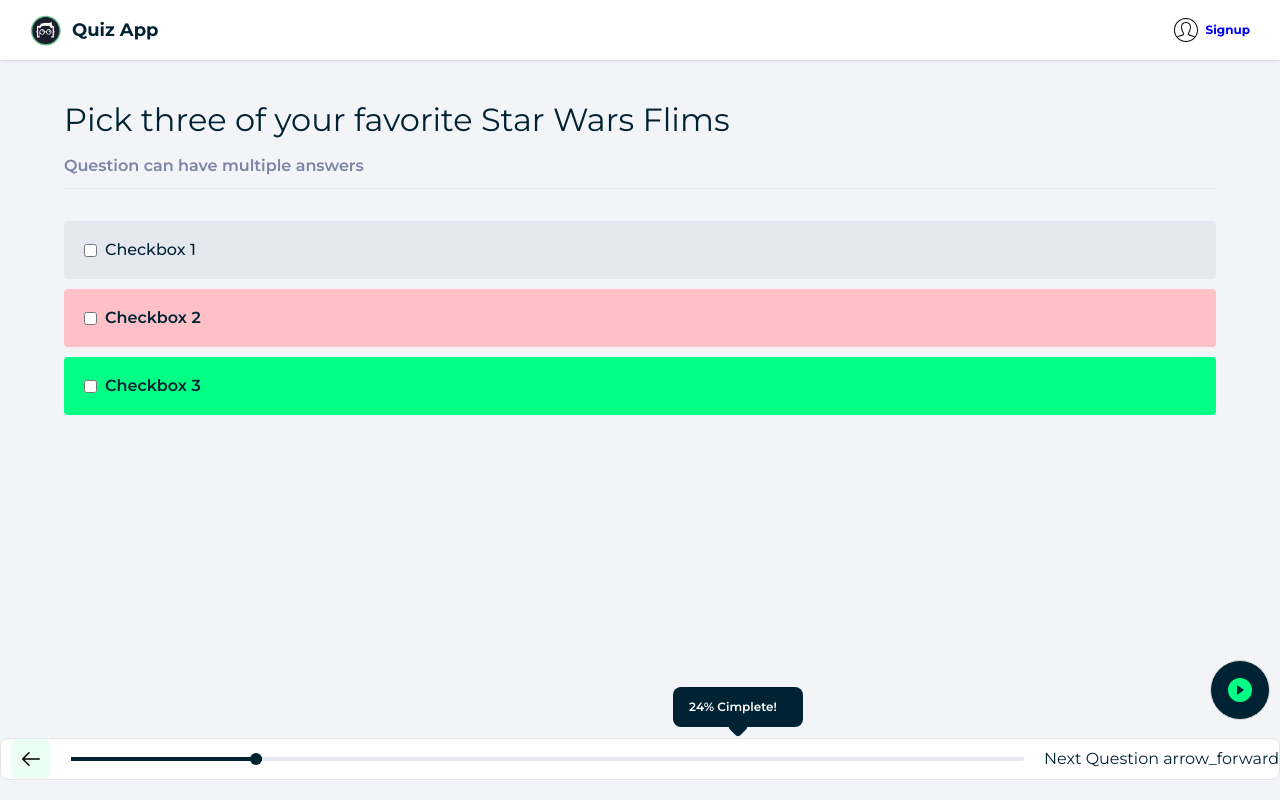
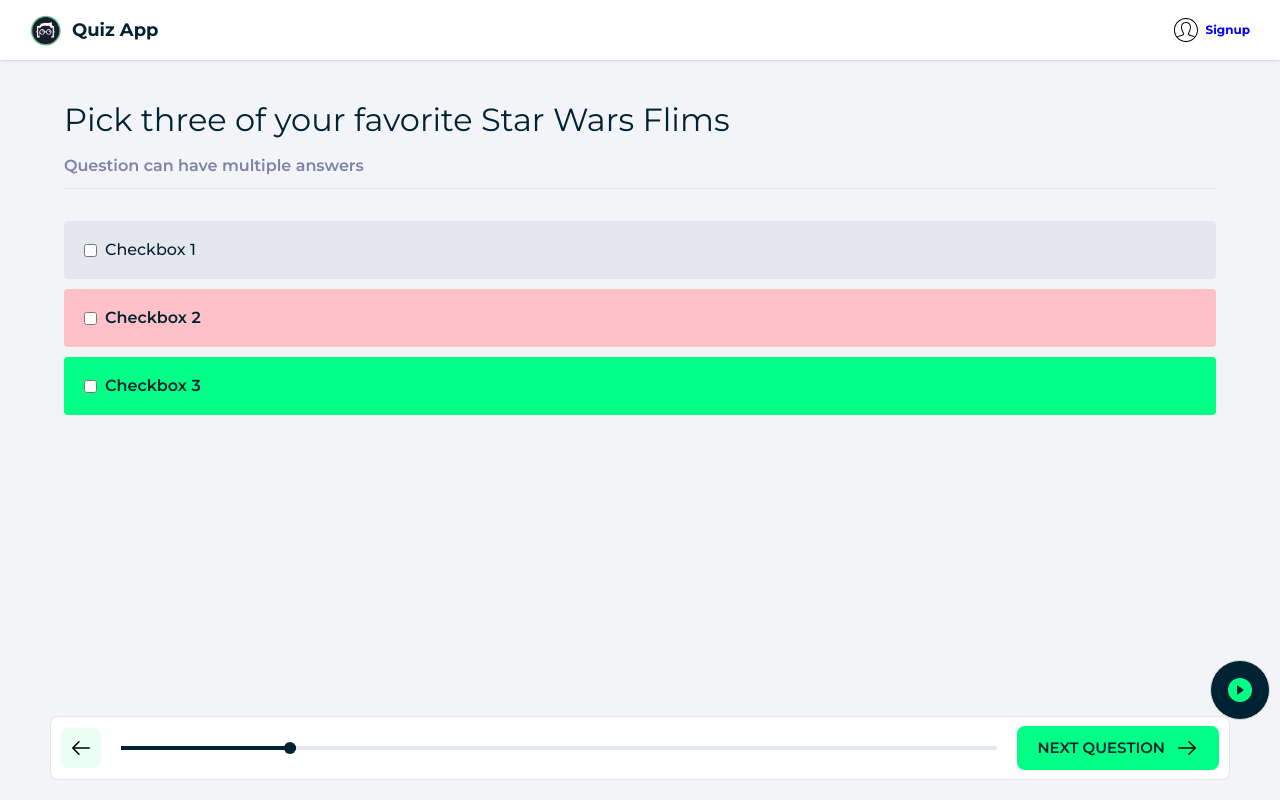
Before and after one commit to rajibmehedihasan/quiz-quiz, a React (Create React App) app: page / in a window 1280 px wide. Built offline with nearby package versions, Linux system fonts and the light colour scheme; what @neojp/tailwindcss-line-clamp-utilities would draw is missing.

Commit message:
finish progressbar

```diff
--- a/src/components/button/index.tsx
+++ b/src/components/button/index.tsx
@@ -1,33 +1,23 @@
 import React from "react";
 interface Props {
     btnText: string;
+    btnIcon?: string;
     className?: string;
 }
 
 function Button(props: any) {
-    const { btnText, className, ...rest } = props;
+    const { btnText, className, btnIcon, ...rest } = props;
     return (
         <button
-            className={`flex cursor-pointer items-center justify-center gap-[10px] rounded-lg border-0 bg-[#00ff84] py-[0.6rem] px-5 text-[15px] font-semibold uppercase text-primary-color hover:bg-primary-color hover:text-white ${className}`}
+            className={`group flex cursor-pointer items-center justify-center gap-[10px] rounded-lg border-0 bg-[#00ff84] py-[0.6rem] px-5 text-[15px] font-semibold uppercase text-primary-color hover:bg-primary-color hover:text-white ${className}`}
             {...rest}
         >
             {btnText}
+            {btnIcon && (
+                <img className="h-6 w-6 group-hover:invert " src={btnIcon} alt="Button Icon" />
+            )}
         </button>
     );
 }
 
 export default Button;
-
-// background: var(--successGreen);
-// color: var(--fontPrimary);
-// padding: 0.6rem 1.2rem;
-// font-weight: 600;
-// font-size: 15px;
-// text-transform: uppercase;
-// display: flex;
-// justify-content: center;
-// align-items: center;
-// gap: 10px;
-// border-radius: 8px;
-// cursor: pointer;
-// border: 0px;
--- a/src/components/quiz/progress-bar.tsx
+++ b/src/components/quiz/progress-bar.tsx
@@ -1,13 +1,15 @@
 import arrowLeft from "../../images/icons/arrow-left.svg";
+import arrowRight from "../../images/icons/arrow-right.svg";
+import Button from "../button";
 
 function ProgressBar() {
     return (
-        <div className="w-[calc(100vw-100px) fixed left-0 right-0 bottom-5 my-0 mx-auto grid grid-cols-[50px_1fr_auto] items-center justify-between gap-5 rounded-lg border border-[#e5e5e5] bg-white">
+        <div className="fixed left-0 right-0 bottom-5 my-0 mx-auto grid h-16 w-[calc(100vw-100px)] grid-cols-[50px_1fr_auto] items-center justify-between gap-5 rounded-lg border border-[#e5e5e5] bg-white">
             <div className="ml-[10px] flex h-[50px] w-[50px] cursor-pointer items-center justify-center rounded-lg bg-[#47f5901c] hover:bg-[#47f5953a] lg:h-[40px] lg:w-[40px]">
                 <img className="h-6 w-6" src={arrowLeft} alt="arrow left" />
             </div>
             <div className="relative my-0 mx-auto w-full">
-                <div className="absolute left-[calc(70%-65px)] top-[-70px] w-[130px] rounded-lg bg-primary-color py-3 px-4 text-xs font-semibold text-white after:absolute after:bottom-0 after:left-1/2 after:h-[15px] after:w-[15px] after:-translate-x-1/2 after:translate-y-1/2 after:rotate-45 after:rounded after:bg-primary-color">
+                <div className="absolute left-[calc(70%-65px)] top-[-70px] hidden w-[130px] rounded-lg bg-primary-color py-3 px-4 text-xs font-semibold text-white after:absolute after:bottom-0 after:left-1/2 after:h-[15px] after:w-[15px] after:-translate-x-1/2 after:translate-y-1/2 after:rotate-45 after:rounded after:bg-primary-color">
                     24% Cimplete!
                 </div>
                 <div className="mx-0 my-auto h-1 w-full rounded-[20px] border-none bg-[#e4e8ee] outline-none">
@@ -17,11 +19,9 @@
                     ></div>
                 </div>
             </div>
+
             <a href="result.html">
-                <button className="button next">
-                    <span>Next Question</span>
-                    <span className="material-icons-outlined"> arrow_forward </span>
-                </button>
+                <Button className="mr-2.5" btnText="Next Question" btnIcon={arrowRight} />
             </a>
         </div>
     );
```
Also changed, not shown: 1 other file (tests, documents, lock files or other folders).
